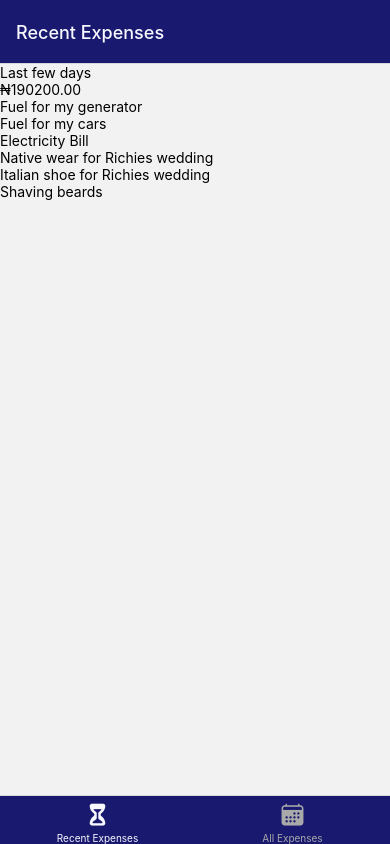
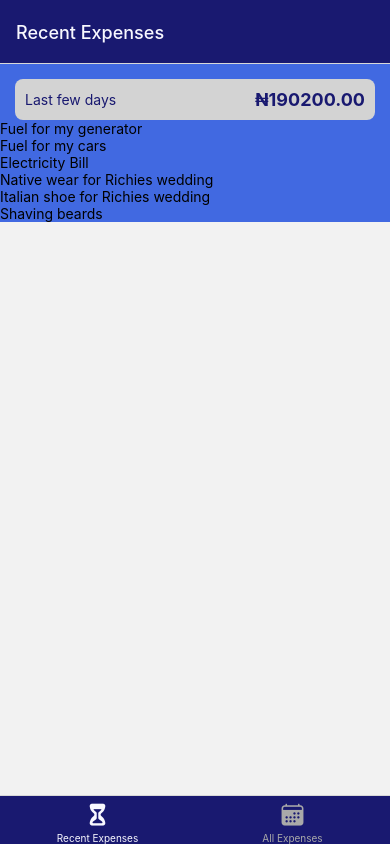
Before and after one commit to DevAdedoyin/Expense-Manager, a React Native app: screen / in a window 390 px wide. Built offline with nearby package versions, Linux system fonts and the light colour scheme.

Commit message:
Summary Styling

```diff
--- a/App.js
+++ b/App.js
@@ -1,3 +1,4 @@
+
 import Navigations from './Navigation';
 
 export default function App() {
--- a/components/ExpensesOutput.js
+++ b/components/ExpensesOutput.js
@@ -1,4 +1,5 @@
-import { View } from "react-native"
+import { View ,StyleSheet} from "react-native"
+import { AppColors } from "../constants/Colors";
 import ExpensesList from "./ExpensesList";
 import ExpensesSummary from "./ExpensesSummary";
 
@@ -44,9 +45,16 @@ const DUMMY_EXPENSES = [
 
 export default function ExpenseOutput({ expenses, expensesPeriod }){
     return (
-        <View>
+        <View style={styles.outputContainer}>
             <ExpensesSummary expenses={DUMMY_EXPENSES} expensesPeriod={expensesPeriod} />
             <ExpensesList expenses={DUMMY_EXPENSES}/>
         </View>
     );
 };
+
+const styles = StyleSheet.create({
+    outputContainer: {
+        backgroundColor: AppColors.colors.accentColor,
+        // flex: 1,
+    }
+});
--- a/components/ExpensesSummary.js
+++ b/components/ExpensesSummary.js
@@ -1,4 +1,5 @@
-import { View, Text } from "react-native";
+import { View, Text, StyleSheet } from "react-native";
+import { AppColors } from "../constants/Colors";
 
 
 export default function ExpensesSummary({ expenses, expensesPeriod }) {
@@ -6,13 +7,32 @@ export default function ExpensesSummary({ expenses, expensesPeriod }) {
         return sum + expense.amount
     }, 0);
     return (
-        <View>
-            <View>
-                <Text>{expensesPeriod}</Text>
-            </View>
-            <View>
-                <Text>₦{expensesSum.toFixed(2)}</Text>
-            </View>
+        <View style={styles.summaryContainer}>
+            <Text style={styles.periodStyle} >{expensesPeriod}</Text>
+            <Text style={styles.sumStyle} >₦{expensesSum.toFixed(2)}</Text>
         </View>
     );
 }
+
+const styles = StyleSheet.create({
+    summaryContainer: {
+        flexDirection: 'row',
+        justifyContent: 'space-between',
+        alignItems: 'center',
+        marginHorizontal: 15,
+        marginTop: 15,
+        alignItems: 'center',
+        borderRadius: 8,
+        backgroundColor: AppColors.colors.summarBgColor,
+        padding: 10,
+    },
+    periodStyle: {
+        color: AppColors.colors.primaryColor,
+        fontSize: 14,
+    },
+    sumStyle: {
+        color: AppColors.colors.primaryColor,
+        fontSize: 18,
+        fontWeight: 'bold'
+    }
+})
--- a/constants/Colors.js
+++ b/constants/Colors.js
@@ -1,8 +1,9 @@
 export const AppColors = {
     colors: {
         primaryColor: "#191970",
-        secondaryColor: "#4169e1",
-        accentColor: "#87cefa",
+        secondaryColor: "#000080",
+        accentColor: "#4169e1",
+        summarBgColor: '#d3d3d3',
         tabBarInactive : "#a9a9a9",
         textColorPrimary: "#f8f8ff",
         textColorSecondary: "#f0fff0"
```
